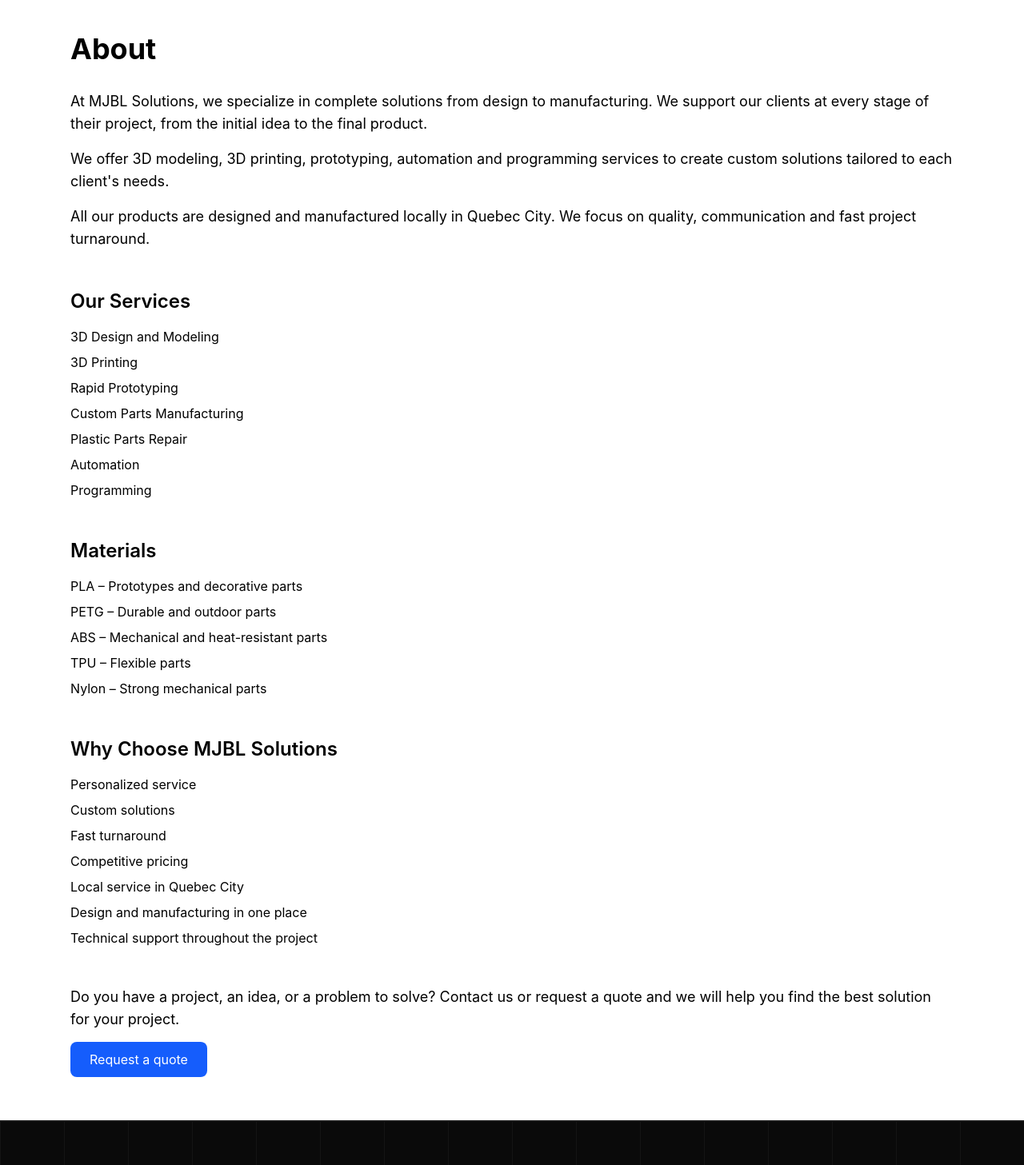
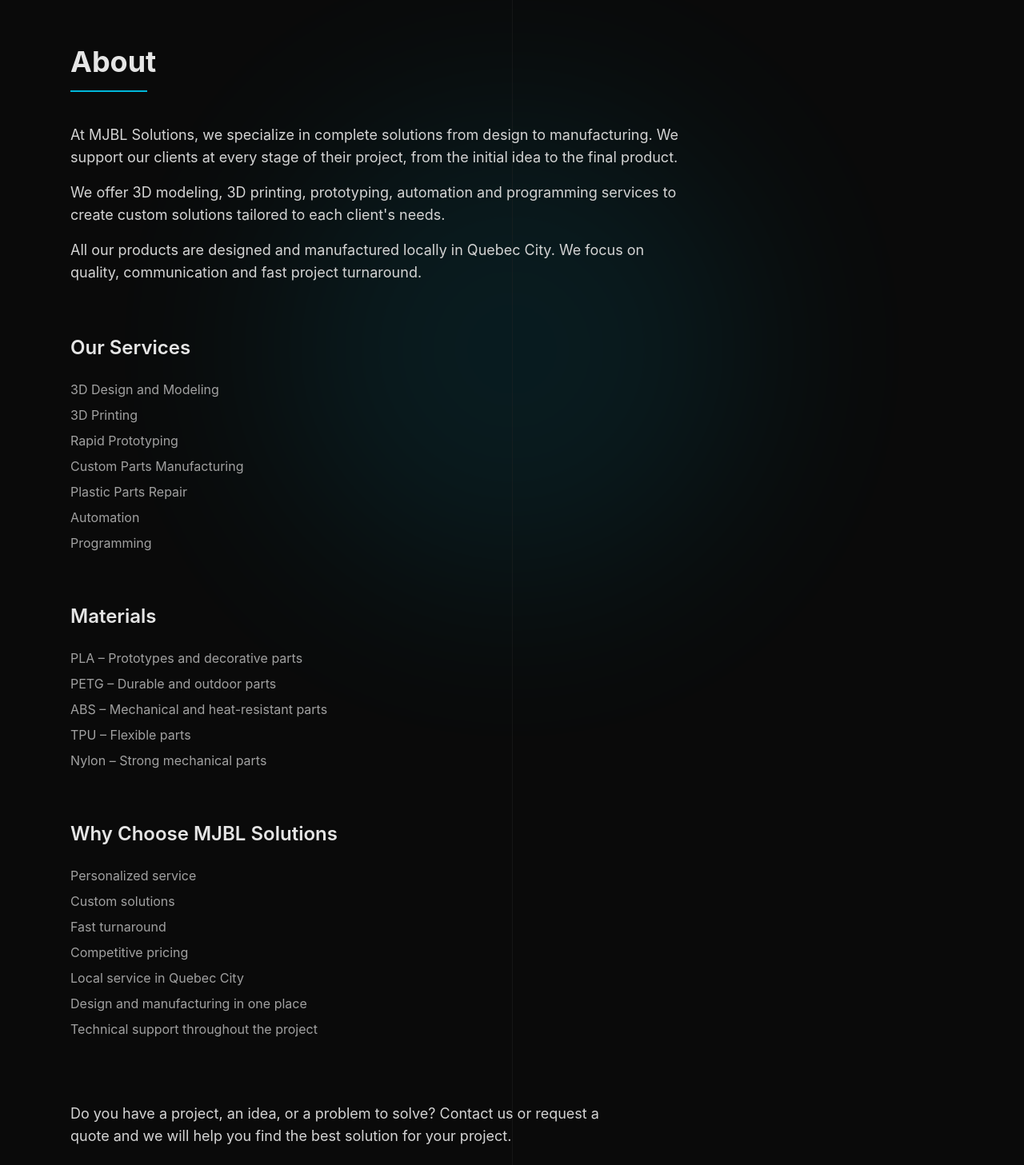
Before and after one commit to AlexMJBL/3d_design, a React (Vite) app: page /services in a window 1280 px wide. Shown: the part 120-1577 px from the top of the page at 80% size. Built offline with nearby package versions, Linux system fonts and the light colour scheme.

Commit message:
adapted ui for about / contact and not found

```diff
--- a/src/pages/Contact.tsx
+++ b/src/pages/Contact.tsx
@@ -9,44 +9,36 @@
   const navigate = useNavigate()
 
   async function handleSubmit(e: React.FormEvent<HTMLFormElement>) {
-
     e.preventDefault()
-
     const form = e.currentTarget
 
     try {
-
       await emailjs.sendForm(
         "service_h8mmzxw",
         "template_tt710tz",
         form,
         "PDUBMOTXiCgvdsEkb"
       )
-
       navigate("/success")
-
     } catch (error) {
-
       console.error("Email error:", error)
       alert("Erreur lors de l'envoi du message.")
-
     }
   }
 
   return (
-
     <section className="relative bg-neutral-950 text-neutral-200 py-24 px-6 overflow-hidden">
       <PageTitle titleKey="title.contact" />
-      <div
-        className="absolute inset-0 opacity-[0.05]
-        bg-[linear-gradient(#ffffff_1px,transparent_1px),linear-gradient(90deg,#ffffff_1px,transparent_1px)]
-        bg-[size:80px_80px]"
-      />
+
+      {/* Cyan glow */}
+      <div className="absolute right-[-200px] top-1/3 w-[500px] h-[500px] bg-cyan-500 opacity-10 blur-[140px] rounded-full"></div>
+
+      {/* Vertical design line */}
+      <div className="absolute left-1/2 top-0 h-full w-px bg-neutral-800 opacity-40"></div>
 
       <div className="relative max-w-6xl mx-auto">
 
         <div className="text-center mb-16">
-
           <h1 className="text-4xl md:text-5xl font-light text-white tracking-wide">
             {t("contact.title")}
           </h1>
@@ -54,28 +46,23 @@
           <p className="mt-4 text-neutral-400 max-w-xl mx-auto">
             {t("contact.subtitle")}
           </p>
-
         </div>
 
         <div className="grid md:grid-cols-2 gap-14">
 
           {/* FORM */}
-
-          <form
-            onSubmit={handleSubmit}
-            className="space-y-6"
-          >
+          <form onSubmit={handleSubmit} className="space-y-6">
 
             <div>
               <label className="text-sm text-neutral-400">
                 {t("contact.name")}
               </label>
-
               <input
                 type="text"
                 name="name"
                 required
-                className="w-full mt-2 p-3 bg-neutral-900 border border-neutral-800 rounded-md focus:border-cyan-500 outline-none"
+                className="w-full mt-2 p-3 bg-neutral-900 border border-neutral-800 rounded-md
+                focus:border-cyan-500 focus:ring-1 focus:ring-cyan-500 outline-none transition"
               />
             </div>
 
@@ -83,12 +70,12 @@
               <label className="text-sm text-neutral-400">
                 {t("contact.email")}
               </label>
-
               <input
                 type="email"
                 name="email"
                 required
-                className="w-full mt-2 p-3 bg-neutral-900 border border-neutral-800 rounded-md focus:border-cyan-500 outline-none"
+                className="w-full mt-2 p-3 bg-neutral-900 border border-neutral-800 rounded-md
+                focus:border-cyan-500 focus:ring-1 focus:ring-cyan-500 outline-none transition"
               />
             </div>
 
@@ -96,26 +83,19 @@
               <label className="text-sm text-neutral-400">
                 {t("contact.message")}
               </label>
-
               <textarea
                 name="message"
                 rows={5}
                 required
-                className="w-full mt-2 p-3 bg-neutral-900 border border-neutral-800 rounded-md focus:border-cyan-500 outline-none"
+                className="w-full mt-2 p-3 bg-neutral-900 border border-neutral-800 rounded-md
+                focus:border-cyan-500 focus:ring-1 focus:ring-cyan-500 outline-none transition"
               />
             </div>
 
             <button
               type="submit"
-              className="
-              px-8 py-3
-              border border-cyan-500
-              text-cyan-400
-              rounded-md
-              hover:bg-cyan-500
-              hover:text-black
-              transition
-              "
+              className="px-8 py-3 bg-black text-cyan-400 border border-cyan-500 rounded-md
+              hover:bg-cyan-500 hover:text-black transition duration-300"
             >
               {t("contact.send")}
             </button>
@@ -123,9 +103,7 @@
           </form>
 
           {/* CONTACT INFO */}
-
           <div className="space-y-6">
-
             <h3 className="text-xl text-white tracking-wide">
               {t("contact.info")}
             </h3>
@@ -135,7 +113,6 @@
             </p>
 
             <div className="space-y-4 text-neutral-300">
-
               <p>
                 <span className="mr-2">📞</span>
                 236-457-4318
@@ -149,15 +126,11 @@
               <p className="text-neutral-500">
                 Quebec, Canada
               </p>
-
             </div>
-
           </div>
 
         </div>
-
       </div>
-
     </section>
   )
 }
--- a/src/pages/NotFound.tsx
+++ b/src/pages/NotFound.tsx
@@ -3,16 +3,18 @@
 import PageTitle from "../components/PageTitle";
 
 export default function NotFound() {
-
   const { t } = useTranslation();
 
   return (
     <div className="relative flex items-center justify-center h-screen bg-neutral-950 text-neutral-200 overflow-hidden">
       <PageTitle titleKey="title.notFound" />
 
+      {/* Cyan glow */}
+      <div className="absolute w-[500px] h-[500px] bg-cyan-500 opacity-10 blur-[120px] rounded-full"></div>
+
       {/* Grid background */}
       <div
-        className="absolute inset-0 opacity-[0.08]
+        className="absolute inset-0 opacity-[0.06]
         bg-[linear-gradient(#ffffff_1px,transparent_1px),linear-gradient(90deg,#ffffff_1px,transparent_1px)]
         bg-[size:80px_80px]"
       />
@@ -26,7 +28,8 @@
           404
         </h1>
 
-        <div className="w-24 h-[1px] bg-neutral-700 mx-auto my-6"></div>
+        {/* Cyan line */}
+        <div className="w-24 h-[2px] bg-cyan-500 mx-auto my-6"></div>
 
         <h2 className="text-xl text-neutral-300">
           {t("notfound.pageNotFound")}
@@ -38,8 +41,8 @@
 
         <Link
           to="/"
-          className="inline-block mt-10 px-7 py-3 border border-neutral-700 rounded-sm
-          hover:border-neutral-400 hover:text-white transition duration-300"
+          className="inline-block mt-10 px-7 py-3 bg-black text-cyan-500 border border-cyan-500 rounded-sm
+          hover:bg-cyan-500 hover:text-black transition duration-300"
         >
           {t("notfound.home")}
         </Link>
--- a/src/pages/Services.tsx
+++ b/src/pages/Services.tsx
@@ -1,37 +1,49 @@
-import PageTitle from "../components/PageTitle"
+import { Link } from "react-router-dom";
 import { useTranslation } from "react-i18next";
-import { Link } from "react-router-dom";
+import PageTitle from "../components/PageTitle";
 
 export default function About() {
   const { t } = useTranslation();
 
   return (
-    <div className="max-w-6xl mx-auto px-6 py-16">
-        <PageTitle titleKey="title.services" />
+    <div className="relative bg-neutral-950 text-neutral-200 overflow-hidden">
+      <PageTitle titleKey="title.about" />
+
+      {/* Cyan glow effect */}
+      <div className="absolute top-40 left-1/2 -translate-x-1/2 w-[600px] h-[600px] bg-cyan-500 opacity-10 blur-[120px] rounded-full"></div>
+
+      {/* vertical design line */}
+      <div className="absolute left-1/2 top-0 h-full w-px bg-neutral-800 opacity-40"></div>
+
+      <div className="relative max-w-6xl mx-auto px-6 py-20">
+
         {/* Title */}
-      <h1 className="text-4xl font-bold mb-8">
+        <h1 className="text-4xl font-bold mb-4">
           {t("about.title")}
         </h1>
 
+        {/* Cyan line under title */}
+        <div className="w-24 h-[2px] bg-cyan-500 mb-10"></div>
+
         {/* Intro */}
-      <p className="mb-4 text-lg">
+        <p className="mb-4 text-lg text-neutral-300 max-w-3xl">
           {t("about.intro")}
         </p>
 
-      <p className="mb-4 text-lg">
+        <p className="mb-4 text-lg text-neutral-300 max-w-3xl">
           {t("about.intro2")}
         </p>
 
-      <p className="mb-12 text-lg">
+        <p className="mb-16 text-lg text-neutral-300 max-w-3xl">
           {t("about.local")}
         </p>
 
         {/* Services */}
-      <h2 className="text-2xl font-semibold mb-4">
+        <h2 className="text-2xl font-semibold mb-6">
           {t("about.servicesTitle")}
         </h2>
 
-      <ul className="mb-12 space-y-2">
+        <ul className="mb-16 space-y-2 text-neutral-400">
           <li>{t("about.services.design")}</li>
           <li>{t("about.services.printing")}</li>
           <li>{t("about.services.prototype")}</li>
@@ -42,11 +54,11 @@
         </ul>
 
         {/* Materials */}
-      <h2 className="text-2xl font-semibold mb-4">
+        <h2 className="text-2xl font-semibold mb-6">
           {t("about.materialsTitle")}
         </h2>
 
-      <ul className="mb-12 space-y-2">
+        <ul className="mb-16 space-y-2 text-neutral-400">
           <li>{t("about.materials.pla")}</li>
           <li>{t("about.materials.petg")}</li>
           <li>{t("about.materials.abs")}</li>
@@ -55,11 +67,11 @@
         </ul>
 
         {/* Why choose us */}
-      <h2 className="text-2xl font-semibold mb-4">
+        <h2 className="text-2xl font-semibold mb-6">
           {t("about.whyTitle")}
         </h2>
 
-      <ul className="mb-12 space-y-2">
+        <ul className="mb-16 space-y-2 text-neutral-400">
           <li>{t("about.why.custom")}</li>
           <li>{t("about.why.solutions")}</li>
           <li>{t("about.why.fast")}</li>
@@ -70,16 +82,21 @@
         </ul>
 
         {/* CTA */}
-      <p className="mb-6 text-lg">
+        <div className="mt-20">
+          <p className="mb-6 text-lg text-neutral-300 max-w-2xl">
             {t("about.cta")}
           </p>
 
           <Link
             to="/quote"
-        className="bg-blue-600 text-white px-6 py-3 rounded-lg hover:bg-blue-700 transition"
+            className="inline-block px-8 py-3 bg-black text-cyan-500 border border-cyan-500 rounded-sm
+            hover:bg-cyan-500 hover:text-black transition duration-300"
           >
             {t("about.button")}
           </Link>
         </div>
+
+      </div>
+    </div>
   );
 }
```
Lines whose indentation alone changed are shown as unchanged.
